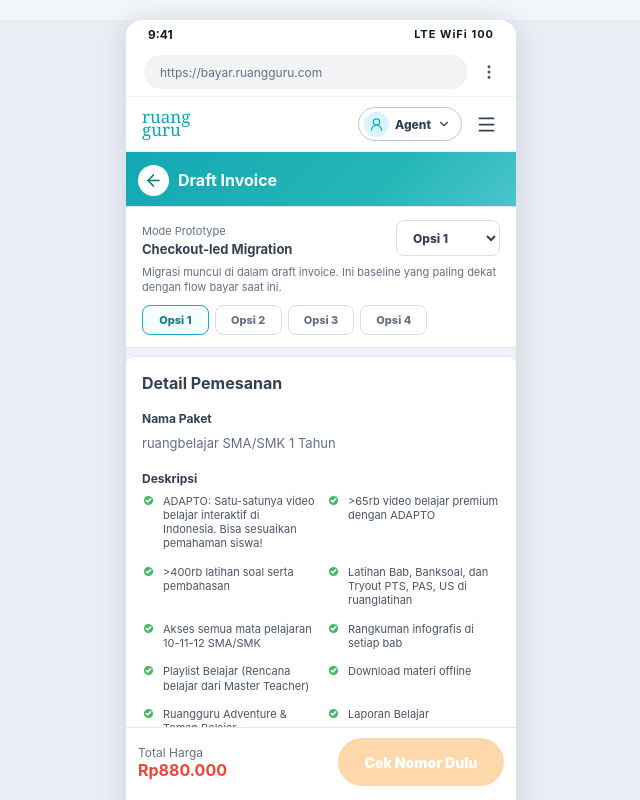
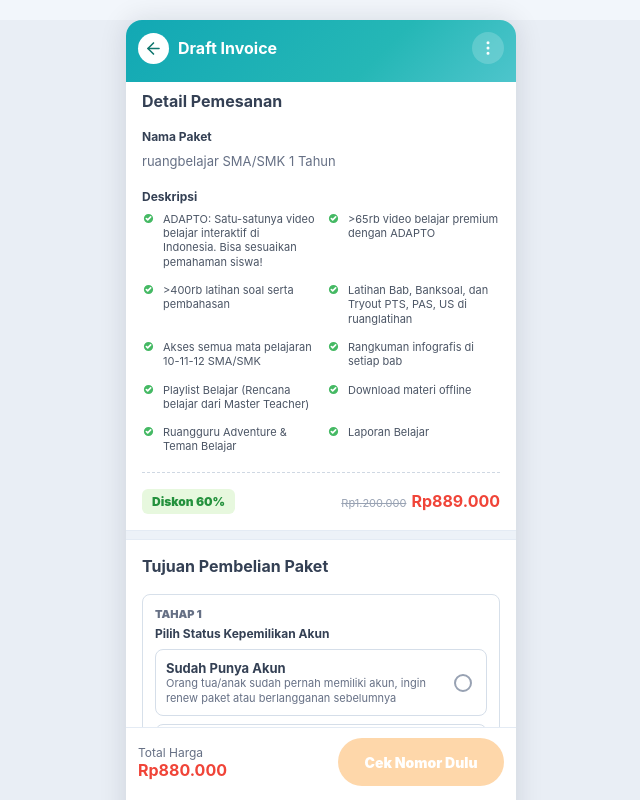
Before and after one commit to hhidro29/TestPDP, a React (Vite) app: page / in a window 1280 px wide. Shown: the top 800 px of the page, without its empty margins (319-959 px from the left). Built offline with nearby package versions, Linux system fonts and the light colour scheme.

Commit message:
Hide prototype options in header menu

```diff
--- a/src/App.css
+++ b/src/App.css
@@ -91,6 +91,8 @@
 .agent-select,
 .menu-button,
 .back-button,
+.prototype-menu-trigger,
+.prototype-menu-popover button,
 .lookup-row button,
 .bottom-cta button,
 .inline-action,
@@ -107,6 +109,8 @@
 .agent-select:focus-visible,
 .menu-button:focus-visible,
 .back-button:focus-visible,
+.prototype-menu-trigger:focus-visible,
+.prototype-menu-popover button:focus-visible,
 .lookup-row button:focus-visible,
 .bottom-cta button:focus-visible,
 .inline-action:focus-visible,
@@ -158,6 +162,70 @@
   color: #ffffff;
 }
 
+.compact-header {
+  position: relative;
+  min-height: 54px;
+  padding: 12px 12px 18px;
+}
+
+.compact-header h1 {
+  flex: 1;
+}
+
+.prototype-menu {
+  position: relative;
+  margin-left: auto;
+}
+
+.prototype-menu-trigger {
+  display: grid;
+  place-items: center;
+  width: 32px;
+  height: 32px;
+  border-radius: 999px;
+  background: rgba(255, 255, 255, 0.18);
+  color: #ffffff;
+}
+
+.prototype-menu-popover {
+  position: absolute;
+  top: 38px;
+  right: 0;
+  z-index: 5;
+  display: grid;
+  gap: 4px;
+  min-width: 132px;
+  padding: 8px;
+  border: 1px solid #d5dee9;
+  border-radius: 8px;
+  background: #ffffff;
+  box-shadow: 0 10px 22px rgba(15, 23, 42, 0.16);
+}
+
+.prototype-menu-popover span {
+  padding: 3px 6px 5px;
+  color: #667085;
+  font-size: 10px;
+  font-weight: 800;
+  line-height: 1.2;
+}
+
+.prototype-menu-popover button {
+  min-height: 32px;
+  padding: 0 8px;
+  border-radius: 6px;
+  background: transparent;
+  color: #344054;
+  font-size: 12px;
+  font-weight: 800;
+  text-align: left;
+}
+
+.prototype-menu-popover button.active {
+  background: #f4fdff;
+  color: #0a7f95;
+}
+
 .back-button {
   justify-content: center;
   width: 31px;
@@ -202,7 +270,7 @@
 }
 
 .content-stack {
-  margin-top: -14px;
+  margin-top: -8px;
   padding-bottom: 86px;
 }
 
@@ -222,73 +290,6 @@
   border-radius: 8px 8px 0 0;
 }
 
-.prototype-switcher {
-  padding: 12px 16px;
-  border-top: 1px solid #dbe6f2;
-  border-bottom: 1px solid #dbe6f2;
-  background: #ffffff;
-}
-
-.prototype-switcher + .card {
-  margin-top: 8px;
-}
-
-.prototype-switcher-header {
-  display: flex;
-  align-items: center;
-  justify-content: space-between;
-  gap: 12px;
-}
-
-.prototype-switcher-header span,
-.prototype-switcher p {
-  color: #667085;
-  font-size: 11px;
-  line-height: 1.35;
-}
-
-.prototype-switcher-header strong {
-  display: block;
-  margin-top: 2px;
-  color: #344054;
-  font-size: 13px;
-}
-
-.prototype-switcher select {
-  width: 104px;
-  min-height: 36px;
-  font-size: 12px;
-  font-weight: 800;
-}
-
-.prototype-switcher p {
-  margin-top: 8px;
-}
-
-.prototype-links {
-  display: grid;
-  grid-template-columns: repeat(5, 1fr);
-  gap: 6px;
-  margin-top: 10px;
-}
-
-.prototype-links a {
-  display: grid;
-  place-items: center;
-  min-height: 30px;
-  border: 1px solid #d5dee9;
-  border-radius: 8px;
-  color: #667085;
-  font-size: 11px;
-  font-weight: 800;
-  text-decoration: none;
-}
-
-.prototype-links a.active {
-  border-color: #15aeca;
-  background: #f4fdff;
-  color: #127b91;
-}
 
 .concept-card .callout {
   margin-top: 0;
--- a/src/App.tsx
+++ b/src/App.tsx
@@ -3,13 +3,10 @@
   ArrowLeft,
   Check,
   CheckCircle2,
-  ChevronDown,
   ChevronRight,
   Info,
-  Menu,
   MoreVertical,
   Plus,
-  UserRound,
   X,
 } from 'lucide-react'
 import { type ReactNode, useMemo, useState } from 'react'
@@ -27,7 +24,7 @@
   | 'new-available'
   | 'new-registered'
 type CalloutVariant = 'info' | 'warning' | 'danger' | 'success'
-type PrototypeOptionId = '1' | '2' | '3' | '4'
+type PrototypeOptionId = '1' | '2' | '3'
 type ContactOwner = 'child' | 'parent' | null
 type ProfileTarget = 'existing' | 'new' | null
 type WizardStep = 1 | 2 | 3 | 4 | 5
@@ -84,17 +81,10 @@
     summary: 'Agent dipandu menentukan akun dan profil tujuan paket, sambil mengonversi akun lama bila diperlukan.',
     steps: ['Cari customer', 'Tentukan tujuan paket', 'Isi data orang tua', 'Isi profil anak', 'Review pembelian'],
   },
-  {
-    id: '4',
-    label: 'Opsi 4',
-    title: 'Account Console',
-    summary: 'Agent melihat struktur akun lebih eksplisit sebelum menentukan profil tujuan paket.',
-    steps: ['Cari customer', 'Lihat struktur akun', 'Resolve parent-child', 'Aktifkan paket'],
-  },
 ]
 
 function isPrototypeOptionId(value: string | null): value is PrototypeOptionId {
-  return value === '1' || value === '2' || value === '3' || value === '4'
+  return value === '1' || value === '2' || value === '3'
 }
 
 function getInitialPrototypeOption(): PrototypeOptionId {
@@ -222,8 +212,7 @@
   const isExistingFlow = accountStatus === 'existing'
   const isOptionTwo = prototypeOption === '2'
   const isOptionThree = prototypeOption === '3'
-  const isOptionFour = prototypeOption === '4'
-  const usesMappingDecision = isOptionTwo || isOptionThree || isOptionFour
+  const usesMappingDecision = isOptionTwo || isOptionThree
   const hasContactOwnerDecision = !usesMappingDecision || contactOwner !== null
   const parentContactSelected = usesMappingDecision ? contactOwner === 'parent' : usesParentIdentity
   const parentLookupAccount = getLookupParentAccount(lookupState)
@@ -433,12 +422,15 @@
   return (
     <main className="app-shell">
       <section className="device-shell" aria-label="Prototype opsi 1">
-        <AppChrome title={isOptionThree ? 'Tujuan Pembelian' : 'Draft Invoice'} />
+        <AppChrome
+          selected={prototypeOption}
+          title={isOptionThree ? 'Tujuan Pembelian' : 'Draft Invoice'}
+          onOptionChange={handlePrototypeOptionChange}
+        />
 
         <div className="content-stack">
-          <PrototypeOptionSwitcher selected={prototypeOption} onChange={handlePrototypeOptionChange} />
           {!isOptionThree && <OrderCard />}
-          {prototypeOption === '1' || prototypeOption === '2' || prototypeOption === '3' || prototypeOption === '4' ? (
+          {prototypeOption === '1' || prototypeOption === '2' || prototypeOption === '3' ? (
             <PurchasePurposeCard
               accountStatus={accountStatus}
               childName={childName}
@@ -447,7 +439,7 @@
               checkNumber={checkNumber}
               grade={grade}
               isBeforeAfterMapping={isOptionThree}
-              isExplicitMapping={isOptionTwo || isOptionFour}
+              isExplicitMapping={isOptionTwo}
               lookupState={lookupState}
               setWizardStep={setWizardStep}
               childEmail={childEmail}
@@ -519,40 +511,36 @@
   )
 }
 
-function AppChrome({ title = 'Draft Invoice' }: { title?: string }) {
-  return (
-    <>
-      <div className="status-bar">
-        <span>9:41</span>
-        <span className="status-icons">LTE WiFi 100</span>
+function AppChrome({ selected, title = 'Draft Invoice', onOptionChange }: { selected: PrototypeOptionId; title?: string; onOptionChange: (option: PrototypeOptionId) => void }) {
+  const [menuOpen, setMenuOpen] = useState(false)
+
+  const handleOptionClick = (option: PrototypeOptionId) => {
+    onOptionChange(option)
+    setMenuOpen(false)
+  }
+
+  return (
+    <header className="invoice-header compact-header">
+      <button className="back-button" type="button" aria-label="Kembali">
+        <ArrowLeft size={19} />
+      </button>
+      <h1>{title}</h1>
+      <div className="prototype-menu">
+        <button className="prototype-menu-trigger" type="button" aria-expanded={menuOpen} aria-label="Pilih opsi prototype" onClick={() => setMenuOpen(!menuOpen)}>
+          <MoreVertical size={18} />
+        </button>
+        {menuOpen && (
+          <div className="prototype-menu-popover" role="menu" aria-label="Opsi prototype">
+            <span>Mode Prototype</span>
+            {prototypeOptions.map((option) => (
+              <button className={option.id === selected ? 'active' : ''} key={option.id} type="button" role="menuitem" onClick={() => handleOptionClick(option.id)}>
+                {option.label}
+              </button>
+            ))}
+          </div>
+        )}
       </div>
-
-      <div className="browser-bar">
-        <div className="address-pill">https://bayar.ruangguru.com</div>
-        <MoreVertical size={18} />
-      </div>
-
-      <nav className="product-nav" aria-label="Navigasi produk">
-        <div className="rg-logo">ruang<br />guru</div>
-        <div className="nav-actions">
-          <button className="agent-select" type="button">
-            <span className="avatar"><UserRound size={15} /></span>
-            Agent
-            <ChevronDown size={14} />
-          </button>
-          <button className="menu-button" type="button" aria-label="Menu">
-            <Menu size={21} />
-          </button>
-        </div>
-      </nav>
-
-      <header className="invoice-header">
-        <button className="back-button" type="button" aria-label="Kembali">
-          <ArrowLeft size={19} />
-        </button>
-        <h1>{title}</h1>
-      </header>
-    </>
+    </header>
   )
 }
 
@@ -637,37 +625,6 @@
         <strong>Rp889.000</strong>
       </div>
     </div>
-  )
-}
-
-function PrototypeOptionSwitcher({ selected, onChange }: { selected: PrototypeOptionId; onChange: (option: PrototypeOptionId) => void }) {
-  const selectedOption = prototypeOptions.find((option) => option.id === selected) ?? prototypeOptions[0]
-
-  return (
-    <section className="prototype-switcher" aria-label="Pilih opsi prototype">
-      <div className="prototype-switcher-header">
-        <div>
-          <span>Mode Prototype</span>
-          <strong>{selectedOption.title}</strong>
-        </div>
-        <select value={selected} onChange={(event) => onChange(event.target.value as PrototypeOptionId)}>
-          {prototypeOptions.map((option) => (
-            <option key={option.id} value={option.id}>{option.label}</option>
-          ))}
-        </select>
-      </div>
-      <p>{selectedOption.summary}</p>
-      <div className="prototype-links">
-        {prototypeOptions.map((option) => (
-          <a className={option.id === selected ? 'active' : ''} href={`?option=${option.id}`} key={option.id} onClick={(event) => {
-            event.preventDefault()
-            onChange(option.id)
-          }}>
-            {option.label}
-          </a>
-        ))}
-      </div>
-    </section>
   )
 }
 
```
